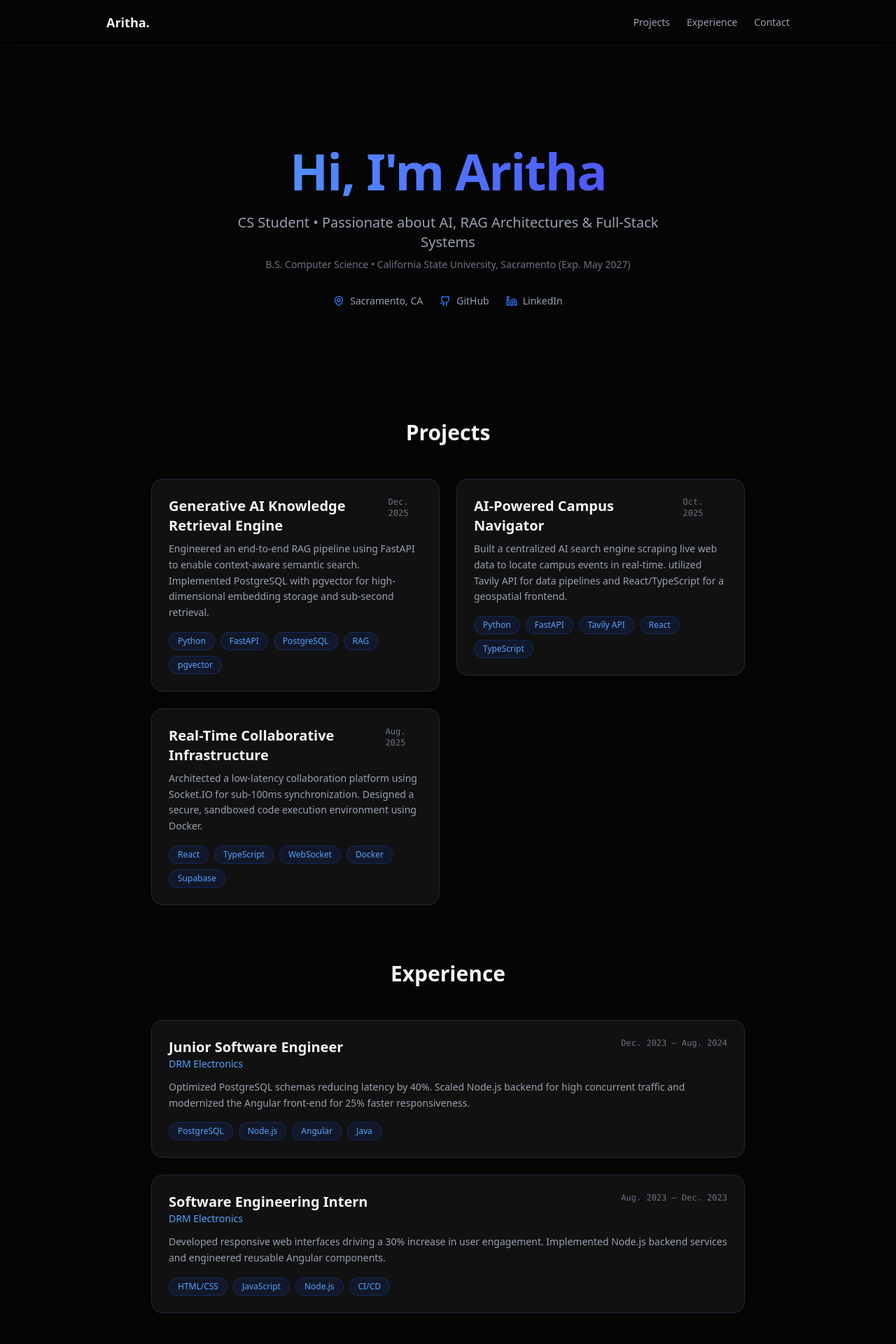
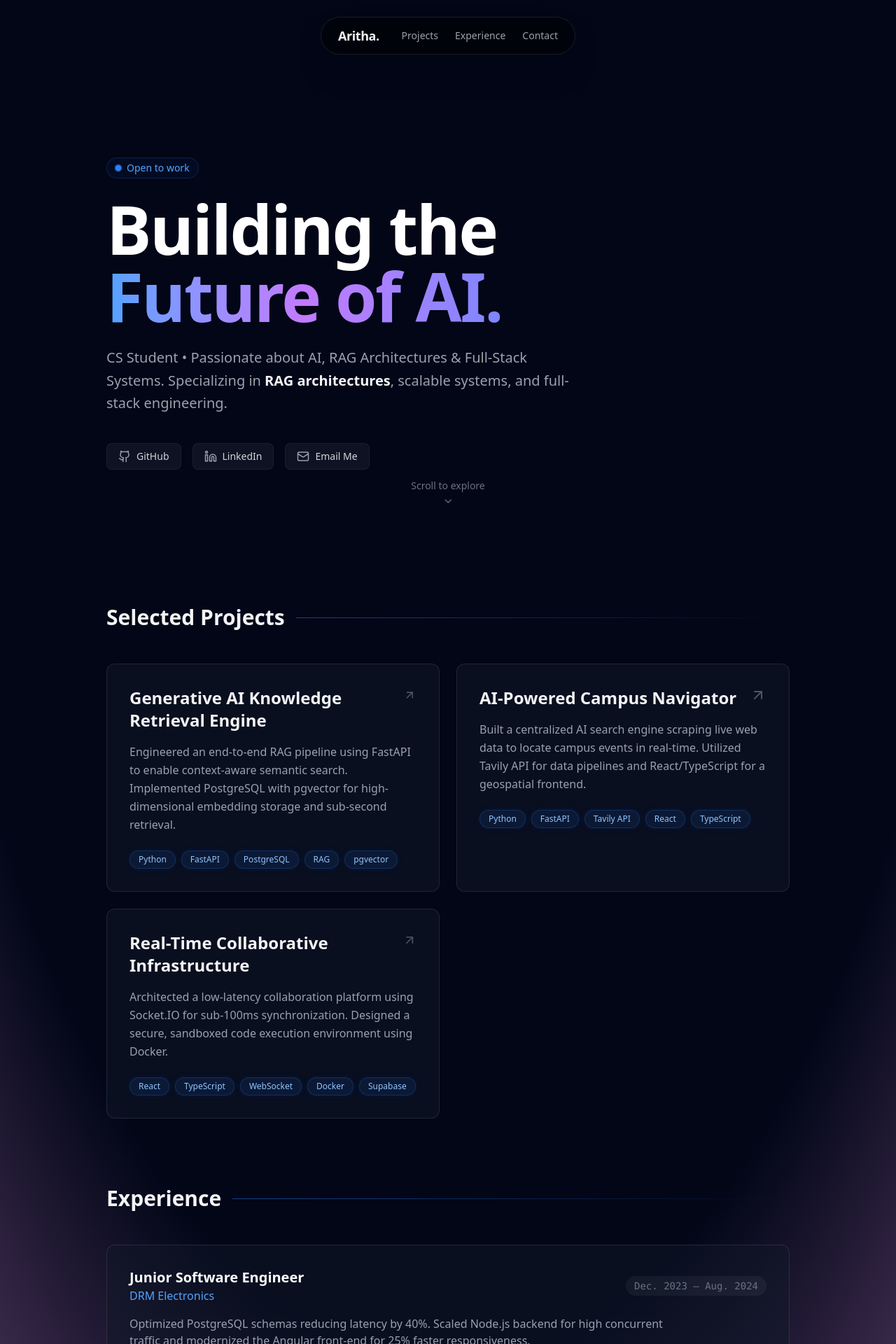
Before and after one commit to ALTM005/aritha-portfolio, a React (Vite) app: page / in a window 1280 px wide. Shown: the top 1920 px of the page at 70% size. Built offline with nearby package versions, Linux system fonts and the light colour scheme; the HTML template or start-up script is replaced by a standard one.

Commit message:
Updated layout

```diff
--- a/src/App.jsx
+++ b/src/App.jsx
@@ -1,7 +1,8 @@
-import React from 'react';
-import { motion } from 'framer-motion';
-import { MapPin, Github, Linkedin } from 'lucide-react';
+import React, { useRef, useState, useEffect } from 'react';
+import { motion, useMotionTemplate, useMotionValue, animate } from 'framer-motion';
+import { MapPin, Github, Linkedin, Mail, ArrowUpRight, ChevronDown } from 'lucide-react';
 
+// --- Personal Data (Unchanged) ---
 const personalInfo = {
   name: "Aritha Munasinghe",
   title: "CS Student • Passionate about AI, RAG Architectures & Full-Stack Systems",
@@ -24,7 +25,7 @@ const projects = [
   {
     title: "AI-Powered Campus Navigator",
     date: "Oct. 2025",
-    description: "Built a centralized AI search engine scraping live web data to locate campus events in real-time. utilized Tavily API for data pipelines and React/TypeScript for a geospatial frontend.",
+    description: "Built a centralized AI search engine scraping live web data to locate campus events in real-time. Utilized Tavily API for data pipelines and React/TypeScript for a geospatial frontend.",
     tags: ["Python", "FastAPI", "Tavily API", "React", "TypeScript"]
   },
   {
@@ -57,85 +58,163 @@ const skills = [
   "Docker", "AWS", "RAG Architectures", "Vector DBs", "CI/CD"
 ];
 
+// --- Fancy Components ---
+
+/**
+ * SpotlightCard: Tracks mouse position to create a glowing gradient effect
+ */
+function SpotlightCard({ children, className = "" }) {
+  const mouseX = useMotionValue(0);
+  const mouseY = useMotionValue(0);
+
+  function handleMouseMove({ currentTarget, clientX, clientY }) {
+    const { left, top } = currentTarget.getBoundingClientRect();
+    mouseX.set(clientX - left);
+    mouseY.set(clientY - top);
+  }
+
+  return (
+    <div
+      className={`group relative border border-white/10 bg-gray-900/50 overflow-hidden rounded-xl ${className}`}
+      onMouseMove={handleMouseMove}
+    >
+      <motion.div
+        className="pointer-events-none absolute -inset-px rounded-xl opacity-0 transition duration-300 group-hover:opacity-100"
+        style={{
+          background: useMotionTemplate`
+            radial-gradient(
+              650px circle at ${mouseX}px ${mouseY}px,
+              rgba(59, 130, 246, 0.15),
+              transparent 80%
+            )
+          `,
+        }}
+      />
+      <div className="relative h-full">{children}</div>
+    </div>
+  );
+}
+
 const Badge = ({ children }) => (
-  <span className="px-3 py-1 text-xs font-medium text-blue-400 bg-blue-900/20 rounded-full border border-blue-900/50">
+  <span className="px-3 py-1 text-xs font-medium text-blue-300 bg-blue-500/10 rounded-full border border-blue-500/20 shadow-[0_0_10px_rgba(59,130,246,0.1)]">
     {children}
   </span>
 );
 
-const Card = ({ title, date, description, tags, subtitle }) => (
+const SectionHeader = ({ title }) => (
   <motion.div
-    whileHover={{ y: -5 }}
-    className="p-6 rounded-2xl bg-[#111] border border-gray-800 hover:border-blue-500/50 transition-colors duration-300"
+    initial={{ opacity: 0, x: -20 }}
+    whileInView={{ opacity: 1, x: 0 }}
+    viewport={{ once: true }}
+    className="flex items-center gap-4 mb-12 mt-24"
   >
-    <div className="flex justify-between items-start mb-2">
-      <div>
-        <h3 className="text-xl font-bold text-gray-100">{title}</h3>
-        {subtitle && <p className="text-sm text-blue-400 font-medium mb-1">{subtitle}</p>}
-      </div>
-      <span className="text-xs text-gray-500 font-mono">{date}</span>
-    </div>
-    <p className="text-gray-400 text-sm leading-relaxed mb-4">{description}</p>
-    <div className="flex flex-wrap gap-2 mt-auto">
-      {tags.map((tag, i) => (
-        <Badge key={i}>{tag}</Badge>
-      ))}
-    </div>
+    <h2 className="text-3xl font-bold text-gray-100">{title}</h2>
+    <div className="h-px bg-gradient-to-r from-blue-500/50 to-transparent flex-grow" />
   </motion.div>
 );
 
-const SectionHeader = ({ title }) => (
-  <h2 className="text-3xl font-bold text-center text-gray-100 mb-12 mt-20">
-    {title}
-  </h2>
+const SocialLink = ({ href, icon: Icon, label }) => (
+  <a
+    href={href}
+    target="_blank"
+    rel="noreferrer"
+    className="flex items-center gap-2 px-4 py-2 bg-white/5 hover:bg-white/10 border border-white/5 hover:border-blue-500/30 rounded-lg transition-all group"
+  >
+    <Icon size={18} className="text-gray-400 group-hover:text-blue-400 transition-colors" />
+    <span className="text-sm font-medium text-gray-300 group-hover:text-white">{label}</span>
+  </a>
 );
 
+// --- Main Application ---
+
 export default function Portfolio() {
+  const COLORS = ["#13FFAA", "#1E67C6", "#CE84CF", "#DD335C"];
+  const color = useMotionValue(COLORS[0]);
+  const backgroundImage = useMotionTemplate`radial-gradient(125% 125% at 50% 0%, #020617 50%, ${color})`;
+
+  useEffect(() => {
+    animate(color, COLORS, {
+      ease: "easeInOut",
+      duration: 10,
+      repeat: Infinity,
+      repeatType: "mirror",
+    });
+  }, []);
+
   return (
-    <div className="min-h-screen bg-[#050505] text-gray-300 font-sans selection:bg-blue-500/30">
-      <nav className="fixed top-0 w-full z-50 bg-[#050505]/80 backdrop-blur-sm border-b border-white/5">
-        <div className="max-w-5xl mx-auto px-6 h-16 flex items-center justify-between">
-          <span className="font-bold text-gray-100 text-lg">Aritha.</span>
-          <div className="flex gap-6 text-sm font-medium text-gray-400">
-            <a href="#projects" className="hover:text-blue-400 transition-colors">Projects</a>
-            <a href="#experience" className="hover:text-blue-400 transition-colors">Experience</a>
-            <a href="#contact" className="hover:text-blue-400 transition-colors">Contact</a>
-          </div>
+    <motion.div
+      style={{ backgroundImage }}
+      className="min-h-screen bg-gray-950 text-gray-300 font-sans selection:bg-blue-500/30 overflow-x-hidden"
+    >
+      {/* Floating Glass Navbar */}
+      <div className="fixed top-6 left-0 right-0 z-50 flex justify-center px-4">
+        <nav className="bg-black/50 backdrop-blur-md border border-white/10 rounded-full px-6 py-3 flex items-center gap-8 shadow-2xl">
+          <span className="font-bold text-gray-100 text-lg tracking-tight">Aritha.</span>
+          <div className="hidden md:flex gap-6 text-sm font-medium text-gray-400">
+            {['Projects', 'Experience', 'Contact'].map((item) => (
+              <a key={item} href={`#${item.toLowerCase()}`} className="hover:text-blue-400 transition-colors relative group">
+                {item}
+                <span className="absolute -bottom-1 left-0 w-0 h-0.5 bg-blue-500 transition-all group-hover:w-full" />
+              </a>
+            ))}
           </div>
         </nav>
+      </div>
 
-      <main className="max-w-4xl mx-auto px-6 pt-32 pb-20">
-        <motion.section
-          initial={{ opacity: 0, y: 20 }}
+      <main className="max-w-5xl mx-auto px-6 pt-32 pb-20 relative">
+
+        {/* Hero Section */}
+        <section className="min-h-[80vh] flex flex-col justify-center relative">
+          {/* Background Glow Blob */}
+          <div className="absolute top-0 right-0 -z-10 w-96 h-96 bg-blue-600/20 rounded-full blur-[128px] pointer-events-none" />
+
+          <motion.div
+            initial={{ opacity: 0, y: 30 }}
             animate={{ opacity: 1, y: 0 }}
-          transition={{ duration: 0.5 }}
-          className="text-center py-20"
+            transition={{ duration: 0.8, ease: "easeOut" }}
           >
-          <h1 className="text-5xl md:text-7xl font-extrabold text-transparent bg-clip-text bg-gradient-to-r from-blue-400 to-indigo-600 mb-6 tracking-tight">
-            Hi, I'm {personalInfo.name.split(' ')[0]}
+            <div className="inline-flex items-center gap-2 px-3 py-1 rounded-full bg-blue-900/10 border border-blue-500/20 text-blue-400 text-sm font-medium mb-6">
+              <span className="relative flex h-2 w-2">
+                <span className="animate-ping absolute inline-flex h-full w-full rounded-full bg-blue-400 opacity-75"></span>
+                <span className="relative inline-flex rounded-full h-2 w-2 bg-blue-500"></span>
+              </span>
+              Open to work
+            </div>
+
+            <h1 className="text-6xl md:text-8xl font-bold text-white tracking-tight mb-6">
+              Building the <br />
+              <span className="text-transparent bg-clip-text bg-gradient-to-r from-blue-400 via-purple-400 to-indigo-400">
+                Future of AI.
+              </span>
             </h1>
-          <p className="text-xl text-gray-400 max-w-2xl mx-auto mb-2">
-            {personalInfo.title}
-          </p>
-          <p className="text-sm text-gray-500 mb-8">
-            {personalInfo.education}
+
+            <p className="text-xl text-gray-400 max-w-2xl leading-relaxed mb-10">
+              {personalInfo.title}. Specializing in <span className="text-gray-100 font-semibold">RAG architectures</span>,
+              scalable systems, and full-stack engineering.
             </p>
 
-          <div className="flex justify-center items-center gap-6 text-sm text-gray-400">
-            <span className="flex items-center gap-2">
-              <MapPin size={16} className="text-blue-500" /> {personalInfo.location}
-            </span>
-            <a href={personalInfo.socials.github} className="flex items-center gap-2 hover:text-white transition-colors">
-              <Github size={16} className="text-blue-500" /> GitHub
-            </a>
-            <a href={personalInfo.socials.linkedin} className="flex items-center gap-2 hover:text-white transition-colors">
-              <Linkedin size={16} className="text-blue-500" /> LinkedIn
-            </a>
+            <div className="flex flex-wrap gap-4">
+              <SocialLink href={personalInfo.socials.github} icon={Github} label="GitHub" />
+              <SocialLink href={personalInfo.socials.linkedin} icon={Linkedin} label="LinkedIn" />
+              <SocialLink href={`mailto:${personalInfo.email}`} icon={Mail} label="Email Me" />
             </div>
-        </motion.section>
+          </motion.div>
 
-        <SectionHeader title="Projects" />
-        <div id="projects" className="grid grid-cols-1 md:grid-cols-2 gap-6">
+          <motion.div
+            initial={{ opacity: 0 }}
+            animate={{ opacity: 1 }}
+            transition={{ delay: 1, duration: 1 }}
+            className="absolute bottom-10 left-1/2 -translate-x-1/2 flex flex-col items-center gap-2 text-gray-500 text-sm"
+          >
+            <span>Scroll to explore</span>
+            <ChevronDown className="animate-bounce" size={16} />
+          </motion.div>
+        </section>
+
+        {/* Projects Grid */}
+        <div id="projects">
+          <SectionHeader title="Selected Projects" />
+          <div className="grid grid-cols-1 md:grid-cols-2 gap-6">
             {projects.map((project, index) => (
               <motion.div
                 key={index}
@@ -144,56 +223,96 @@ export default function Portfolio() {
                 viewport={{ once: true }}
                 transition={{ delay: index * 0.1 }}
               >
-              <Card {...project} />
+                <SpotlightCard className="h-full p-8 flex flex-col hover:border-blue-500/30 transition-colors group">
+                  <div className="flex justify-between items-start mb-4">
+                    <h3 className="text-2xl font-bold text-gray-100 group-hover:text-blue-400 transition-colors">
+                      {project.title}
+                    </h3>
+                    <ArrowUpRight className="text-gray-600 group-hover:text-blue-400 transition-colors" />
+                  </div>
+                  <p className="text-gray-400 leading-relaxed mb-6 flex-grow">
+                    {project.description}
+                  </p>
+                  <div className="flex flex-wrap gap-2">
+                    {project.tags.map(tag => <Badge key={tag}>{tag}</Badge>)}
+                  </div>
+                </SpotlightCard>
               </motion.div>
             ))}
           </div>
+        </div>
 
+        {/* Experience Section */}
+        <div id="experience">
           <SectionHeader title="Experience" />
-        <div id="experience" className="space-y-6">
+          <div className="space-y-6">
             {experience.map((exp, index) => (
               <motion.div
                 key={index}
-              initial={{ opacity: 0, y: 20 }}
-              whileInView={{ opacity: 1, y: 0 }}
+                initial={{ opacity: 0, x: -20 }}
+                whileInView={{ opacity: 1, x: 0 }}
                 viewport={{ once: true }}
-              transition={{ delay: index * 0.1 }}
               >
-              <Card
-                title={exp.role}
-                subtitle={exp.company}
-                date={exp.date}
-                description={exp.description}
-                tags={exp.tags}
-              />
+                <SpotlightCard className="p-8">
+                  <div className="flex flex-col md:flex-row md:justify-between md:items-center mb-4 gap-2">
+                    <div>
+                      <h3 className="text-xl font-bold text-white">{exp.role}</h3>
+                      <p className="text-blue-400 font-medium">{exp.company}</p>
+                    </div>
+                    <span className="text-sm text-gray-500 font-mono bg-white/5 px-3 py-1 rounded-full">
+                      {exp.date}
+                    </span>
+                  </div>
+                  <p className="text-gray-400 mb-6 max-w-3xl">
+                    {exp.description}
+                  </p>
+                  <div className="flex flex-wrap gap-2">
+                    {exp.tags.map(tag => <Badge key={tag}>{tag}</Badge>)}
+                  </div>
+                </SpotlightCard>
               </motion.div>
             ))}
           </div>
+        </div>
 
-        <SectionHeader title="Technical Skills" />
-        <motion.div
-          initial={{ opacity: 0 }}
-          whileInView={{ opacity: 1 }}
-          viewport={{ once: true }}
-          className="flex flex-wrap justify-center gap-3"
+        {/* Skills Marquee */}
+        <div className="mt-24">
+          <h3 className="text-center text-gray-500 text-sm font-semibold uppercase tracking-widest mb-8">
+            Technical Arsenal
+          </h3>
+          <div className="flex flex-wrap justify-center gap-4 max-w-3xl mx-auto">
+            {skills.map((skill, index) => (
+              <motion.span
+                key={index}
+                whileHover={{ scale: 1.05 }}
+                className="px-5 py-3 bg-white/5 border border-white/10 rounded-xl text-gray-300 text-sm font-medium hover:bg-white/10 hover:border-blue-500/30 hover:text-white transition-all cursor-default"
               >
-          {skills.map((skill, index) => (
-            <span key={index} className="px-4 py-2 bg-gray-900 border border-gray-800 rounded-lg text-gray-400 text-sm hover:border-blue-500/30 hover:text-blue-400 transition-colors cursor-default">
                 {skill}
-            </span>
+              </motion.span>
             ))}
+          </div>
+        </div>
+
+        {/* Footer */}
+        <footer id="contact" className="mt-40 text-center border-t border-white/5 pt-12 pb-12">
+          <h2 className="text-3xl font-bold text-white mb-6">Let's build something epic.</h2>
+          <p className="text-gray-400 mb-8">
+            Currently looking for Summer 2026 Internships.
+          </p>
+          <a
+            href={`mailto:${personalInfo.email}`}
+            className="inline-block px-8 py-4 bg-blue-600 hover:bg-blue-500 text-white rounded-full font-bold transition-all hover:scale-105 hover:shadow-[0_0_20px_rgba(37,99,235,0.5)]"
+          >
+            Say Hello
+          </a>
+          <div className="mt-16 flex justify-center gap-6 text-sm text-gray-600">
+             <span>{personalInfo.location}</span>
+             <span>•</span>
+             <span>© 2026 Aritha Munasinghe</span>
+          </div>
+        </footer>
+
+      </main>
     </motion.div>
-
-        <footer id="contact" className="mt-32 text-center border-t border-gray-900 pt-12">
-          <p className="text-gray-500 mb-4">Let's build something together.</p>
-          <a href={`mailto:${personalInfo.email}`} className="text-2xl font-bold hover:text-blue-400 transition-colors">
-            {personalInfo.email}
-          </a>
-          <p className="text-xs text-gray-700 mt-12">
-            © 2026 Aritha Munasinghe. Built with React & Tailwind.
-          </p>
-        </footer>
-      </main>
-    </div>
   );
 }
```
Lines whose indentation alone changed are shown as unchanged.
